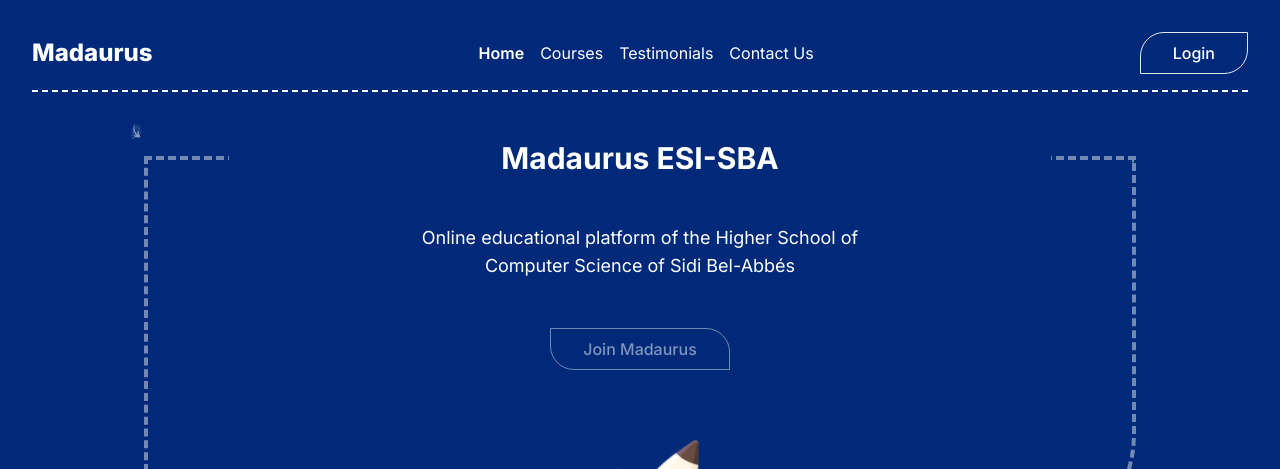
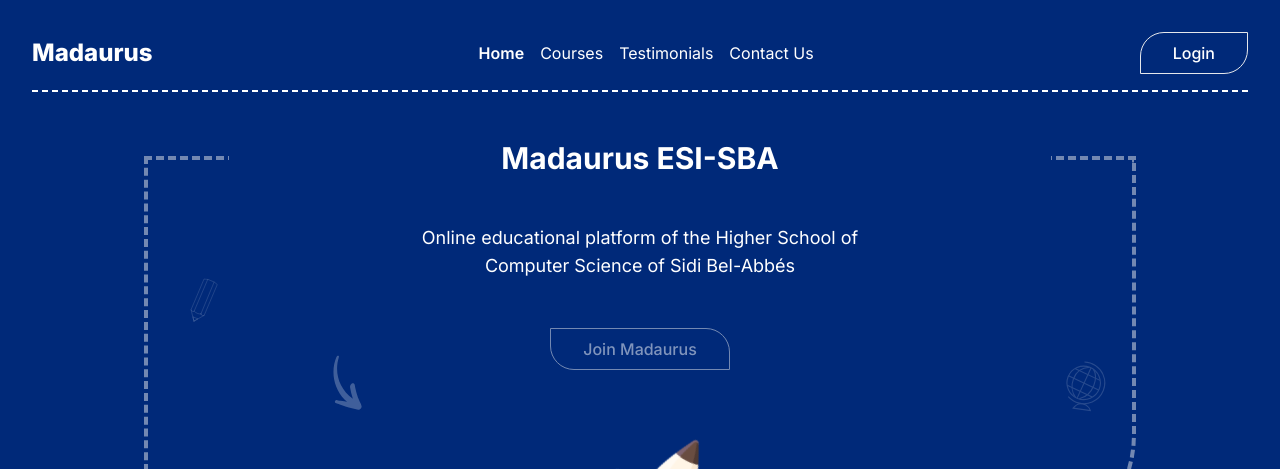
Before and after one commit to E-Learn-ESI-SBA/staff-front, a Next.js app: page / in a window 1280 px wide. Shown: the top 469 px of the page. Built offline with nearby package versions, Linux system fonts and the light colour scheme.

Commit message:
fix icons

```diff
--- a/components/landing/HeroSection/index.tsx
+++ b/components/landing/HeroSection/index.tsx
@@ -5,6 +5,8 @@
       <div className="grid grid-cols-5  sm:grid-cols-4  my-8 pt-8 px-4 mx-auto  w-full max-w-screen-lg text-white   relative">
      <div className="col-span-1 border-l-4 border-t-4 border-b-4 h-3/4 sm:h-2/3 border-dashed opacity-50 relative" >
      <div className="absolute -top-2 right-0 h-2 w-2/3 bg-[#002979]"></div>
+     <Image src="/landing/heroSection/icon1.svg" alt="cs" width={0} height={0} sizes="100vw" className="  absolute h-12 w-12 top-[30%] left-8 " />
+     <Image src="/landing/heroSection/icon2.svg" alt="cs" width={0} height={0} sizes="100vw" className=" absolute h-16 w-16 top-[50%] right-4 " />
       </div>
      <div className="flex flex-col items-center justify-center gap-8  col-span-3 sm:col-span-2 " >
       <div className="flex flex-col text-center gap-4 sm:gap-12" >
@@ -20,10 +22,11 @@
      </div>
      <div className="col-span-1 border-r-4 border-t-4 border-b-4 rounded-br-[120px] border-dashed h-3/4 sm:h-2/3 opacity-50 relative">
                 <div className="absolute -top-2 left-0 h-2 w-2/3 bg-[#002979]"></div>
+                <Image src="/landing/heroSection/icon3.svg" alt="cs" width={0} height={0} sizes="100vw" className=" absolute h-16 w-16 top-[50%] right-4  " />
             </div>
-            <Image src="/landing/heroSection/icon1.svg" alt="cs" width={0} height={0} sizes="100vw" className=" absolute h-4 w-4  " />
-            <Image src="/landing/heroSection/icon2.svg" alt="cs" width={0} height={0} sizes="100vw" className=" absolute h-4 w-4 " />
-            <Image src="/landing/heroSection/icon3.svg" alt="cs" width={0} height={0} sizes="100vw" className="  absolute h-4 w-4  " />
+
+
+
             <Image src="/landing/heroSection/icon4.svg" alt="cs" width={0} height={0} sizes="100vw" className=" absolute h-8 w-8  bottom-8 left-4 " />
     </div>
     )
```
